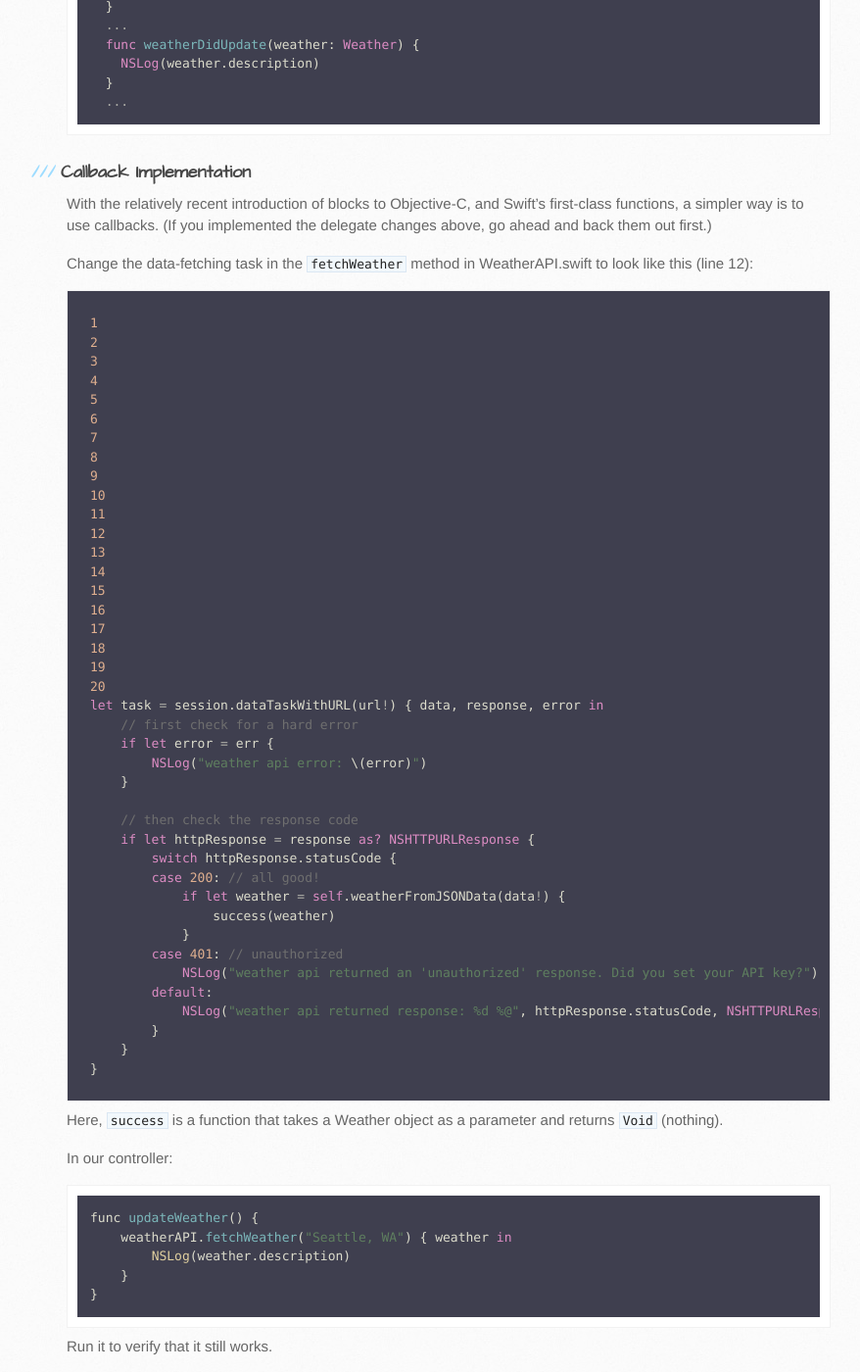
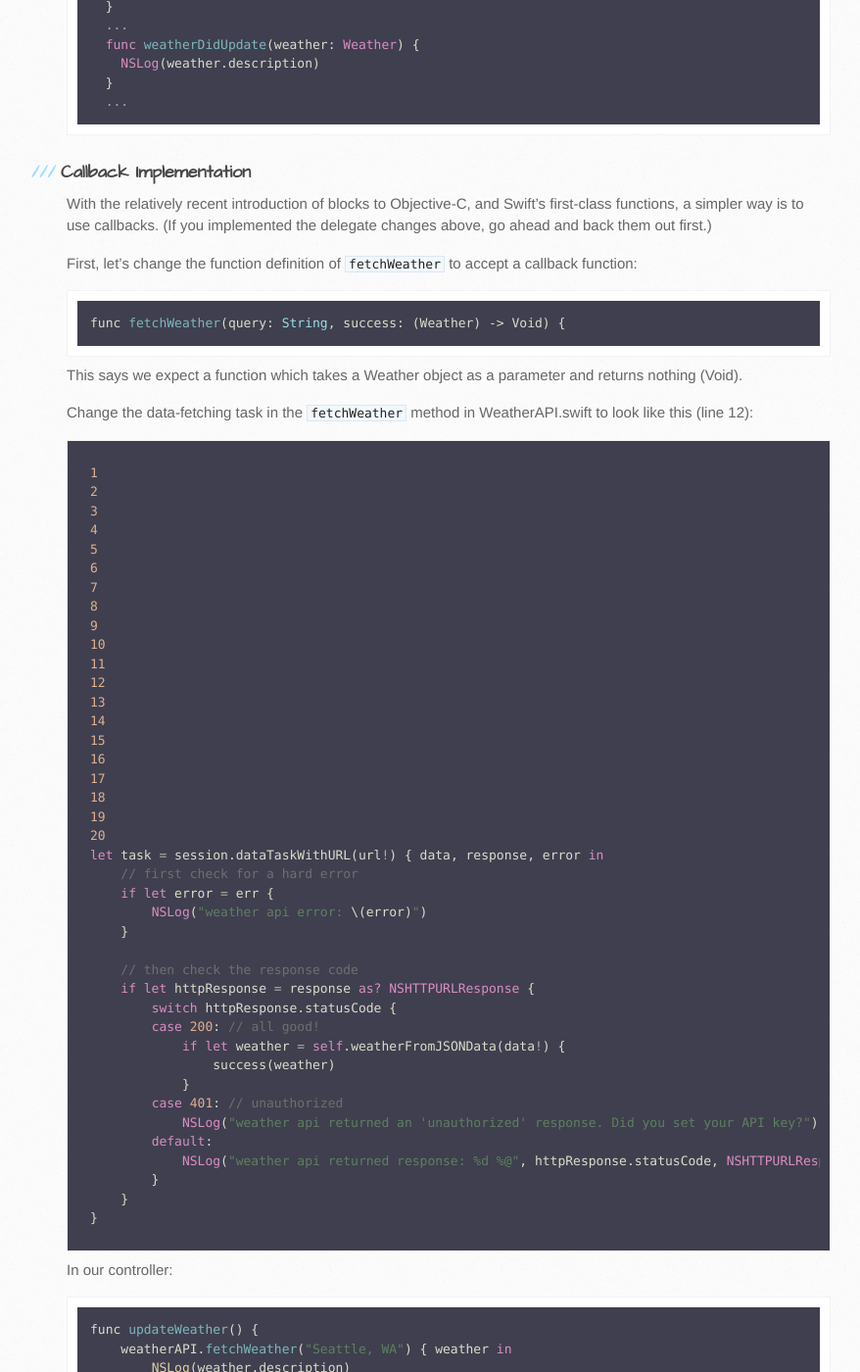
Before and after one commit to bgreenlee/WeatherBar, a Jekyll site: the page built from index.md, in a window 1280 px wide and 1400 px high, scrolled down 17581 px. Shown: the whole window at 98% size, without its empty margins (72-950 px from the left). Built offline with Jekyll 4.4.1, drawn with Linux system fonts in a browser that asks for light colours; nearby versions of some CDN libraries; some of the changed text lies outside the part shown.

Commit message:
Add missing fetchWeather method signature for callbacks
Fixes issue #4

```diff
--- a/index.md
+++ b/index.md
@@ -550,6 +550,14 @@ class StatusMenuController: NSObject, WeatherAPIDelegate {
 
 With the relatively recent introduction of blocks to Objective-C, and Swift's first-class functions, a simpler way is to use callbacks. (If you implemented the delegate changes above, go ahead and back them out first.)
 
+First, let's change the function definition of `fetchWeather` to accept a callback function:
+
+~~~ swift
+func fetchWeather(query: String, success: (Weather) -> Void) {
+~~~
+
+This says we expect a function which takes a Weather object as a parameter and returns nothing (Void).
+
 Change the data-fetching task in the `fetchWeather` method in _WeatherAPI.swift_ to look like this (line 12):
 
 {% highlight swift linenos %}
@@ -575,8 +583,6 @@ let task = session.dataTaskWithURL(url!) { data, response, error in
 }
 {% endhighlight %}
 
-Here, `success` is a function that takes a Weather object as a parameter and returns `Void` (nothing).
-
 In our controller:
 
 ~~~ swift
@@ -588,6 +594,12 @@ func updateWeather() {
 ~~~
 
 Run it to verify that it still works.
+
+Aside: In Swift, if the last parameter of a method is a function, you can use the above block syntactic sugar. It is the same as doing:
+
+~~~ swift
+weatherAPI.fetchWeather("Seattle, WA", success: { weather in NSLog(weather.description)})
+~~~
 
 ## Displaying the Weather
 
```
Also changed, not shown: 2 other files.
